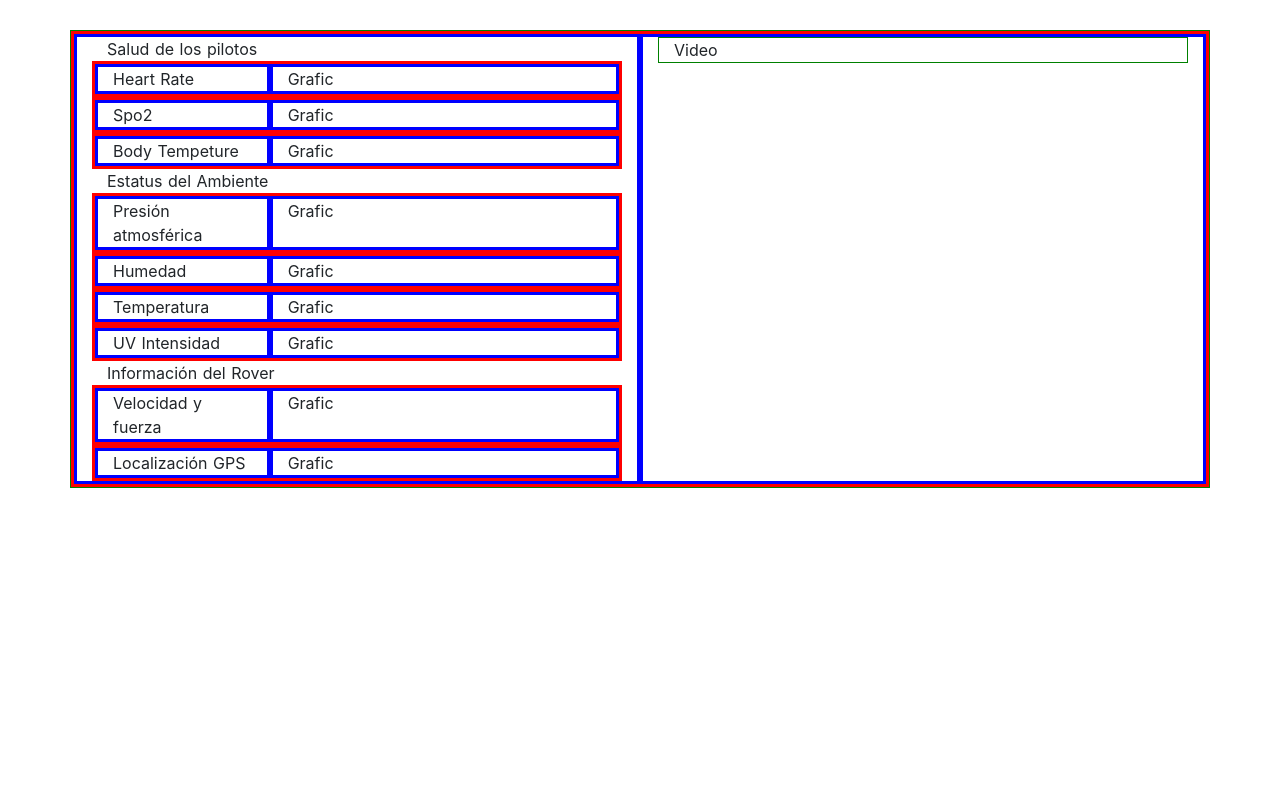
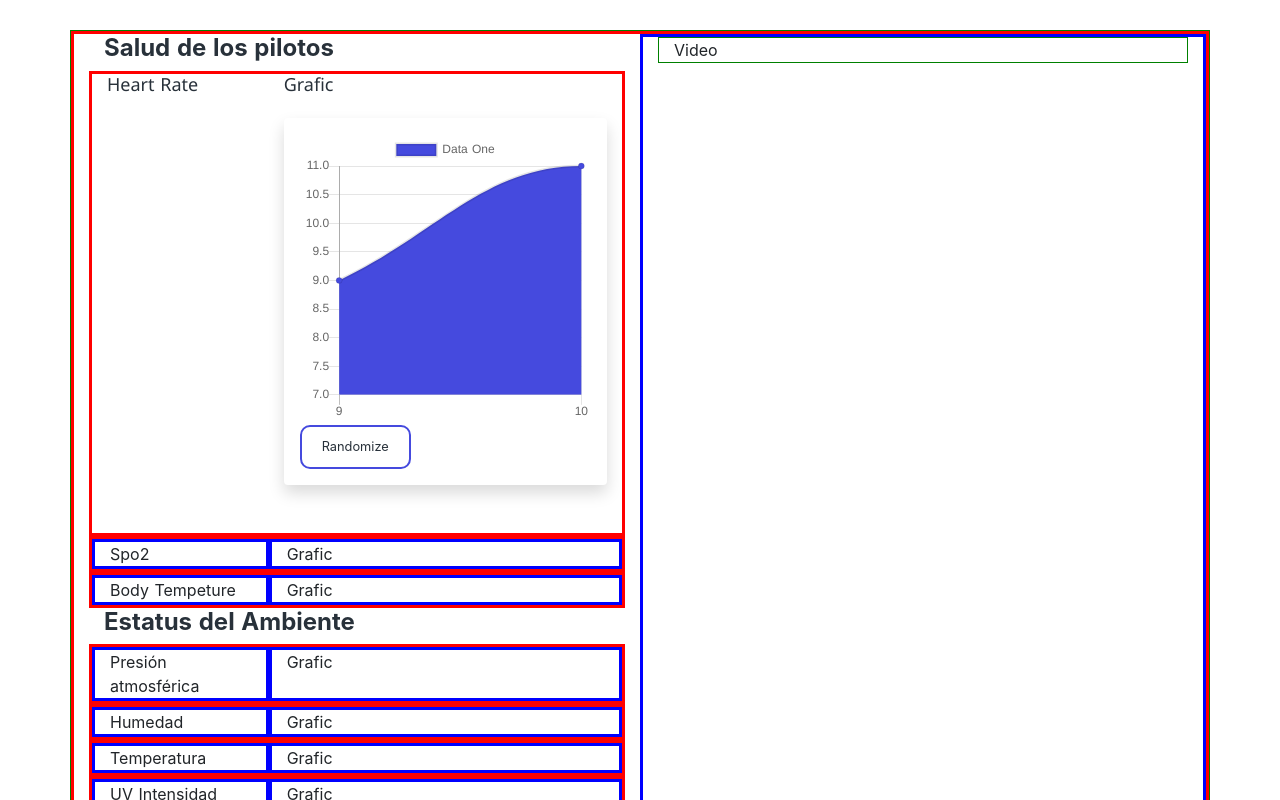
Before and after one commit to apolo27/telemetry, a Nuxt app: page / in a window 1280 px wide. Shown: the top 800 px of the page. Built offline with nearby package versions, Linux system fonts and the light colour scheme.

Commit message:
[NEW] Data forget to up thiis

```diff
--- a/components/LineChart.js
+++ b/components/LineChart.js
@@ -1,9 +1,13 @@
-import { Line } from "vue-chartjs";
+import { Line, mixins } from "vue-chartjs";
+const { reactiveProp } = mixins;
 
 export default {
   extends: Line,
-  props: ["chartdata", "options"],
+  mixins: [reactiveProp],
+  props: ["options"],
   mounted() {
-    this.renderChart(this.chartdata, this.options);
+    // this.chartData is created in the mixin.
+    // If you want to pass options please create a local options object
+    this.renderChart(this.chartData, this.options);
   }
 };
--- a/pages/index.vue
+++ b/pages/index.vue
@@ -1,12 +1,20 @@
 <template>
   <b-container class="my-container">
     <b-row class="my-row">
-      <b-col cols="6" class="my-col">
+      <b-col cols="6">
         <b-container>
-          Salud de los pilotos
+          <h4 class="title">Salud de los pilotos</h4>
           <b-row class="my-row">
-            <b-col cols="4" class="my-col"> Heart Rate </b-col>
-            <b-col cols="8" class="my-col"> Grafic </b-col>
+            <b-col cols="4">
+              <h5 class="subtitle">Heart Rate</h5>
+            </b-col>
+            <b-col cols="8">
+              <h3 class="subtitle">Grafic</h3>
+              <div class="small shadow p-3 mb-5 bg-white rounded">
+                <line-chart :chart-data="datacollection"></line-chart>
+                <button class="btn-a27" @click="fillData()">Randomize</button>
+              </div>
+            </b-col>
           </b-row>
           <b-row class="my-row">
             <b-col cols="4" class="my-col"> Spo2 </b-col>
@@ -18,7 +26,8 @@
           </b-row>
         </b-container>
         <b-container>
-          Estatus del Ambiente
+          <h4 class="title">Estatus del Ambiente</h4>
+
           <b-row class="my-row">
             <b-col cols="4" class="my-col"> Presión atmosférica </b-col>
             <b-col cols="8" class="my-col"> Grafic </b-col>
@@ -37,7 +46,7 @@
           </b-row>
         </b-container>
         <b-container>
-          Información del Rover
+          <h4 class="title">Información del Rover</h4>
           <b-row class="my-row">
             <b-col cols="4" class="my-col"> Velocidad y fuerza </b-col>
             <b-col cols="8" class="my-col"> Grafic </b-col>
@@ -46,10 +55,6 @@
             <b-col cols="4" class="my-col"> Localización GPS </b-col>
             <b-col cols="8" class="my-col"> Grafic</b-col>
           </b-row>
-          <!-- <b-row class="my-row">
-            <b-col cols="4" class="my-col"> Body Tempeture </b-col>
-            <b-col cols="8" class="my-col"> Grafic</b-col>
-          </b-row> -->
         </b-container>
       </b-col>
       <b-col cols="6" class="my-col">
@@ -60,112 +65,72 @@
 </template>
 
 <script>
+import LineChart from "../components/LineChart";
+
 export default {
+  components: {
+    LineChart,
+  },
   data() {
     return {
-      barChartData: {
-        labels: [
-          "2019-06",
-          "2019-07",
-          "2019-08",
-          "2019-09",
-          "2019-10",
-          "2019-11",
-          "2019-12",
-          "2020-01",
-          "2020-02",
-          "2020-03",
-          "2020-04",
-          "2020-05",
-        ],
+      datacollection: null,
+    };
+  },
+  mounted() {
+    this.fillData();
+  },
+  methods: {
+    fillData() {
+      this.datacollection = {
+        labels: [this.getRandomInt(), this.getRandomInt()],
         datasets: [
           {
-            label: "Visits",
-            data: [10, 15, 20, 30, 40, 50, 60, 70, 34, 45, 11, 78, 45],
-            backgroundColor: "#003f5c",
+            label: "Data One",
+            backgroundColor: "#454ade",
+            data: [
+              this.getRandomInt(),
+              this.getRandomInt(),
+              this.getRandomInt(),
+              this.getRandomInt(),
+              this.getRandomInt(),
+              this.getRandomInt(),
+              this.getRandomInt(),
+              this.getRandomInt(),
+            ],
           },
-          {
-            label: "Pages Views",
-            data: [30, 24, 57, 23, 68, 72, 25, 64, 133, 143, 165, 33, 56],
-            backgroundColor: "#2f4b7c",
-          },
-          {
-            label: "Users",
-            data: [45, 65, 30, 53, 34, 35, 26, 37, 34, 45, 67, 87, 98],
-            backgroundColor: "#665191",
-          },
+          // {
+          //   label: "Data One",
+          //   backgroundColor: "#020024",
+          //   data: [this.getRandomInt(), this.getRandomInt()],
+          // },
         ],
-      },
-      barChartOptions: {
-        responsive: true,
-        legend: {
-          display: false,
-        },
-        title: {
-          display: true,
-          text: "Google analytics data",
-          fontSize: 24,
-          fontColor: "#6b7280",
-        },
-        tooltips: {
-          backgroundColor: "#17BF62",
-        },
-        scales: {
-          xAxes: [
-            {
-              gridLines: {
-                display: false,
-              },
-            },
-          ],
-          yAxes: [
-            {
-              ticks: {
-                beginAtZero: true,
-              },
-              gridLines: {
-                display: false,
-              },
-            },
-          ],
-        },
-      },
-    };
+      };
+    },
+    getRandomInt() {
+      return Math.floor(Math.random() * (10 - 5 + 1)) + 6;
+    },
   },
 };
 </script>
 
 <style>
-/* .container {
-  margin: 0 auto;
-  min-height: 100vh;
-  display: flex;
-  justify-content: center;
-  align-items: center;
-  text-align: center;
-} */
-
-/* .title {
+.title {
   font-family: "Quicksand", "Source Sans Pro", -apple-system, BlinkMacSystemFont,
     "Segoe UI", Roboto, "Helvetica Neue", Arial, sans-serif;
+
   display: block;
-  font-weight: 300;
-  font-size: 100px;
-  color: #35495e;
-  letter-spacing: 1px;
-} */
+  font-weight: bold;
+  font-size: 24px;
+  color: #28313a;
+}
 
-/* .subtitle {
-  font-weight: 300;
-  font-size: 42px;
-  color: #526488;
-  word-spacing: 5px;
+.subtitle {
+  font-family: "Segoe UI", Roboto;
+  font-size: 18px;
+  color: #28313a;
+  word-spacing: 1px;
   padding-bottom: 15px;
-} */
-
-/* .links {
-  padding-top: 15px;
-} */
+}
 
 body {
   margin: 30px;
@@ -182,4 +147,16 @@ body {
 .my-col {
   border: 3px solid blue;
 }
+
+.small {
+  max-width: 600px;
+}
+
+.btn-a27 {
+  background-color: transparent;
+  border-radius: 10px;
+  border: 2px solid #454ade;
+  padding: 10px 20px;
+  color: #28313a;
+}
 </style>
```
